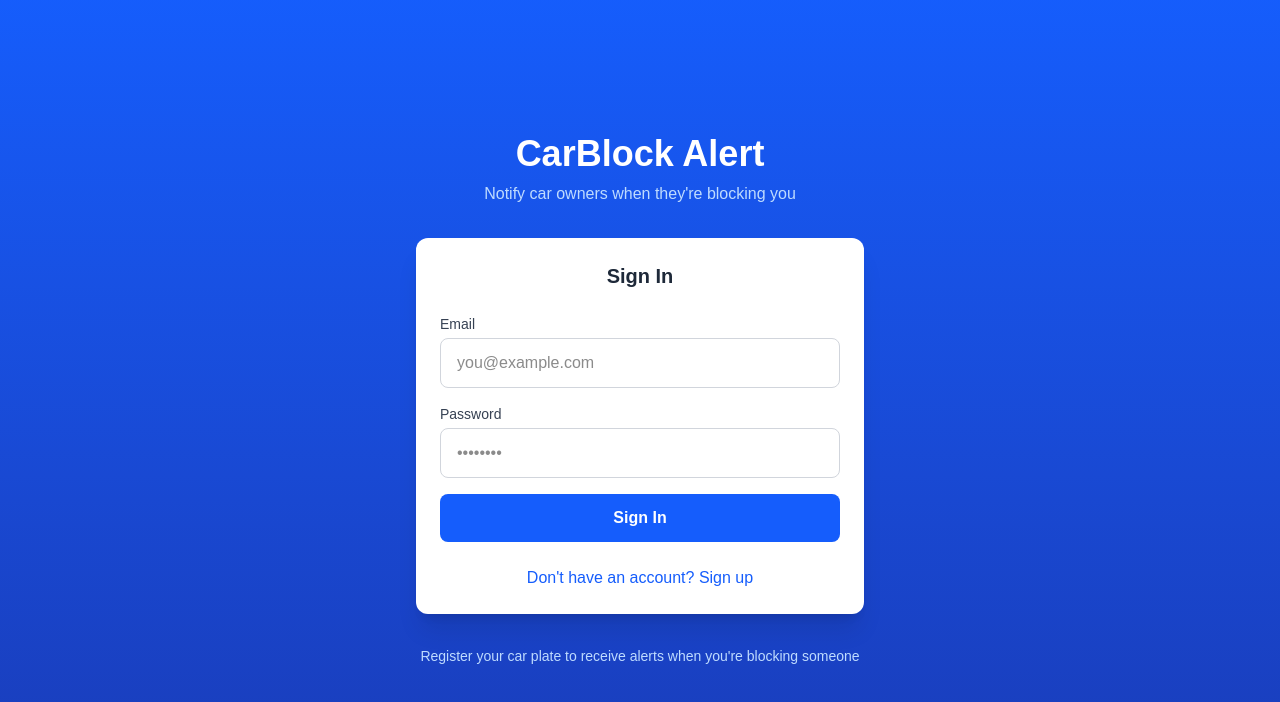
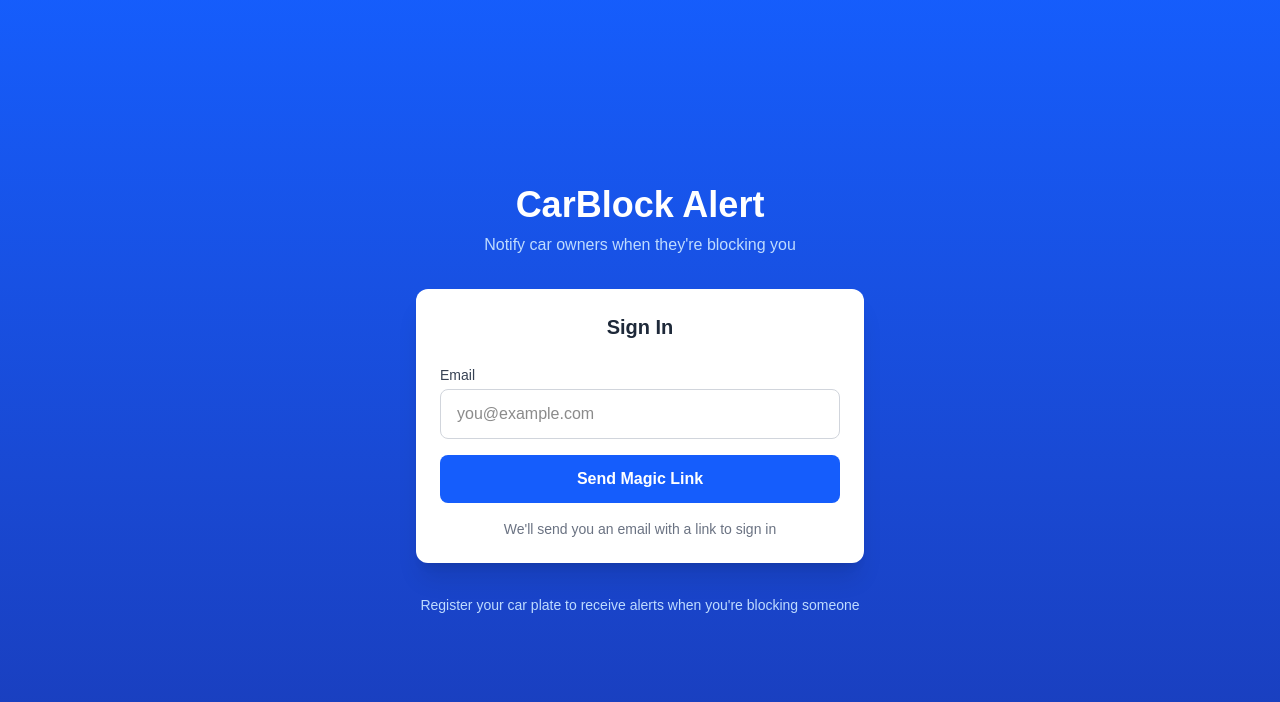
Before and after one commit to xguyor/car-plate, a Next.js app: page / in a window 1280 px wide. Shown: the top 702 px of the page. Built offline with nearby package versions, Linux system fonts and the light colour scheme; no server answers.

Commit message:
Switch to magic link login (email only, no password)

```diff
--- a/app/page.tsx
+++ b/app/page.tsx
@@ -8,8 +8,6 @@ export default function Home() {
   const supabase = createClient()
   const router = useRouter()
   const [email, setEmail] = useState('')
-  const [password, setPassword] = useState('')
-  const [isSignUp, setIsSignUp] = useState(false)
   const [loading, setLoading] = useState(false)
   const [error, setError] = useState('')
   const [message, setMessage] = useState('')
@@ -30,24 +28,14 @@ export default function Home() {
     setMessage('')
 
     try {
-      if (isSignUp) {
-        const { error } = await supabase.auth.signUp({
+      const { error } = await supabase.auth.signInWithOtp({
         email,
-          password,
         options: {
           emailRedirectTo: `${window.location.origin}/auth/callback`
         }
       })
       if (error) throw error
-        setMessage('Check your email for a confirmation link!')
-      } else {
-        const { error } = await supabase.auth.signInWithPassword({
-          email,
-          password
-        })
-        if (error) throw error
-        router.push('/camera')
-      }
+      setMessage('Check your email for a login link!')
     } catch (err: unknown) {
       const errorMessage = err instanceof Error ? err.message : 'An error occurred'
       setError(errorMessage)
@@ -65,7 +53,7 @@ export default function Home() {
 
       <div className="bg-white rounded-xl shadow-xl p-6 w-full max-w-md">
         <h2 className="text-xl font-semibold text-gray-800 mb-6 text-center">
-          {isSignUp ? 'Create Account' : 'Sign In'}
+          Sign In
         </h2>
 
         <form onSubmit={handleSubmit} className="space-y-4">
@@ -80,21 +68,6 @@ export default function Home() {
               className="w-full px-4 py-3 border border-gray-300 rounded-lg focus:ring-2 focus:ring-blue-500 focus:border-transparent"
               placeholder="you@example.com"
               required
-            />
-          </div>
-
-          <div>
-            <label className="block text-sm font-medium text-gray-700 mb-1">
-              Password
-            </label>
-            <input
-              type="password"
-              value={password}
-              onChange={(e) => setPassword(e.target.value)}
-              className="w-full px-4 py-3 border border-gray-300 rounded-lg focus:ring-2 focus:ring-blue-500 focus:border-transparent"
-              placeholder="••••••••"
-              required
-              minLength={6}
             />
           </div>
 
@@ -115,22 +88,13 @@ export default function Home() {
             disabled={loading}
             className="w-full bg-blue-600 text-white py-3 rounded-lg font-semibold hover:bg-blue-700 disabled:opacity-50 disabled:cursor-not-allowed"
           >
-            {loading ? 'Loading...' : isSignUp ? 'Sign Up' : 'Sign In'}
+            {loading ? 'Sending...' : 'Send Magic Link'}
           </button>
         </form>
 
-        <div className="mt-6 text-center">
-          <button
-            onClick={() => {
-              setIsSignUp(!isSignUp)
-              setError('')
-              setMessage('')
-            }}
-            className="text-blue-600 hover:underline"
-          >
-            {isSignUp ? 'Already have an account? Sign in' : "Don't have an account? Sign up"}
-          </button>
-        </div>
+        <p className="text-gray-500 text-sm mt-4 text-center">
+          We&apos;ll send you an email with a link to sign in
+        </p>
       </div>
 
       <p className="text-blue-200 text-sm mt-8 text-center max-w-md">
```
Lines whose indentation alone changed are shown as unchanged.
